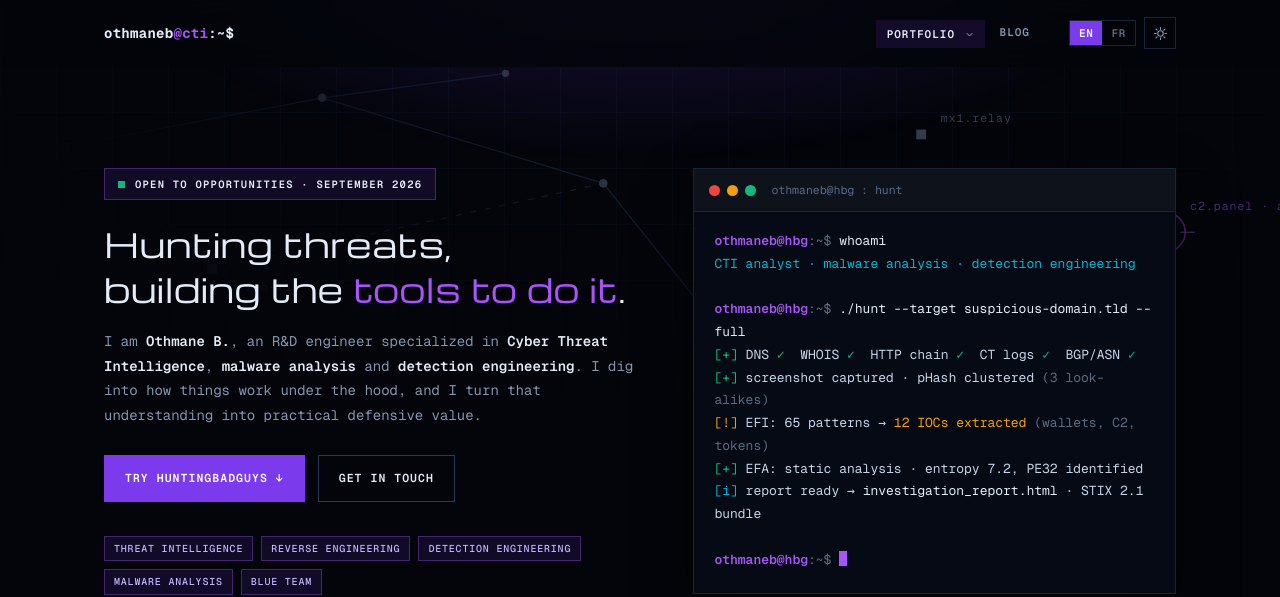
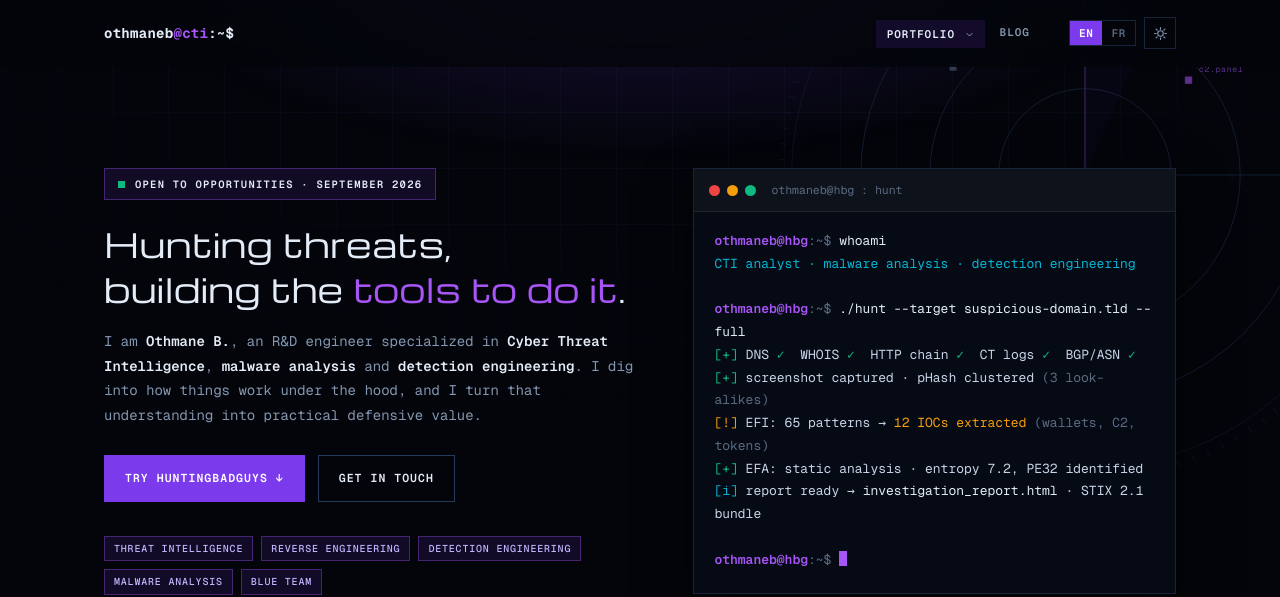
Before and after one commit to indestiny0xff/indestiny0xff.github.io, a Jekyll site: the page built from index.html, in a window 1280 px wide. Shown: the top 597 px of the page. Built offline with Jekyll 4.4.1, drawn with Linux system fonts in a browser that asks for light colours.

Commit message:
Replace the hero graph with a radar sweep and fix stale-CSS rendering
The hero background drawing is now a single legible radar: concentric
rings with a tick dial, a slow rotating beam with a faint wedge, three
contact blips (the C2 blip pulsing, labeled c2.panel and phish-kit) and
crosshair axes, cropped into the top right corner. It replaces the
node-graph hunt map, which read as scattered lines.

The giant padlock and the huge black circle before the contact card were
stale-CSS symptoms: browsers kept the cached stylesheet while the new
HTML loaded, so inline SVGs rendered unsized with default black fills.
The stylesheet link now carries a ?v= cache-buster (bump it on every
main.css change), every icon carries explicit width/height attributes,
and the decorative ring groups carry inline fill:none so they can never
render as filled shapes.

Co-Authored-By: Claude Fable 5 <noreply@anthropic.com>

```diff
--- a/_layouts/default.html
+++ b/_layouts/default.html
@@ -16,7 +16,7 @@
   <link rel="preconnect" href="https://fonts.googleapis.com">
   <link rel="preconnect" href="https://fonts.gstatic.com" crossorigin>
   <link href="https://fonts.googleapis.com/css2?family=Geist+Mono:wght@400;500;600;700&family=Michroma&display=swap" rel="stylesheet">
-  <link rel="stylesheet" href="{{ '/assets/css/main.css' | relative_url }}">
+  <link rel="stylesheet" href="{{ '/assets/css/main.css' | relative_url }}?v=20260826b">
   <link rel="alternate" type="application/rss+xml" title="{{ site.title }}" href="{{ '/feed.xml' | relative_url }}">
   <script>
     // Apply saved theme/lang before first paint to avoid flash
@@ -63,8 +63,8 @@
           <button id="langFr" type="button">FR</button>
         </div>
         <button class="theme-btn" id="themeBtn" type="button" aria-label="Toggle theme">
-          <svg class="ico-sun" viewBox="0 0 24 24" fill="none" stroke="currentColor" stroke-width="1.8" stroke-linecap="round" aria-hidden="true"><circle cx="12" cy="12" r="4.4"/><path d="M12 2.5v2.5M12 19v2.5M2.5 12H5M19 12h2.5M4.9 4.9l1.8 1.8M17.3 17.3l1.8 1.8M19.1 4.9l-1.8 1.8M6.7 17.3l-1.8 1.8"/></svg>
-          <svg class="ico-moon" viewBox="0 0 24 24" fill="none" stroke="currentColor" stroke-width="1.8" stroke-linecap="round" stroke-linejoin="round" aria-hidden="true"><path d="M20 13.6A8.1 8.1 0 0 1 10.4 4a8.1 8.1 0 1 0 9.6 9.6Z"/></svg>
+          <svg class="ico-sun" viewBox="0 0 24 24" width="15" height="15" fill="none" stroke="currentColor" stroke-width="1.8" stroke-linecap="round" aria-hidden="true"><circle cx="12" cy="12" r="4.4"/><path d="M12 2.5v2.5M12 19v2.5M2.5 12H5M19 12h2.5M4.9 4.9l1.8 1.8M17.3 17.3l1.8 1.8M19.1 4.9l-1.8 1.8M6.7 17.3l-1.8 1.8"/></svg>
+          <svg class="ico-moon" viewBox="0 0 24 24" width="15" height="15" fill="none" stroke="currentColor" stroke-width="1.8" stroke-linecap="round" stroke-linejoin="round" aria-hidden="true"><path d="M20 13.6A8.1 8.1 0 0 1 10.4 4a8.1 8.1 0 1 0 9.6 9.6Z"/></svg>
         </button>
       </div>
     </div>
--- a/assets/css/main.css
+++ b/assets/css/main.css
@@ -257,40 +257,40 @@ html[data-theme="light"] .theme-btn .ico-sun { display: none; }
 }
 @media (max-width: 940px) { .hero-grid { grid-template-columns: 1fr; gap: 44px; } }
 
-/* ---------- Hunt map: infrastructure graph drawn behind the hero ---------- */
-.hunt-map {
-  position: absolute; inset: 0; z-index: 0;
-  width: 100%; height: 100%;
-  pointer-events: none; opacity: .55;
-  -webkit-mask-image: radial-gradient(90% 85% at 72% 10%, #000 25%, transparent 78%);
-          mask-image: radial-gradient(90% 85% at 72% 10%, #000 25%, transparent 78%);
+/* ---------- Hero radar: slow hunting sweep behind the hero ---------- */
+.hero-radar {
+  position: absolute; z-index: 0; pointer-events: none;
+  top: -170px; right: -150px; width: 690px; height: 690px;
+  opacity: .55;
+  -webkit-mask-image: radial-gradient(58% 58% at 50% 50%, #000 55%, transparent 98%);
+          mask-image: radial-gradient(58% 58% at 50% 50%, #000 55%, transparent 98%);
 }
-html[data-theme="light"] .hunt-map { opacity: .6; }
-.hm-edges { stroke: var(--border-hi); stroke-width: 1; fill: none; }
-.hm-nodes { fill: var(--muted); }
-.hm-flag { stroke: var(--accent-2); stroke-width: 1; fill: none; }
-.hm-flag .hm-core { fill: var(--accent-2); stroke: none; }
-.hunt-map text {
-  font-family: var(--mono); font-size: 9.5px; letter-spacing: .08em;
-  fill: var(--muted);
+html[data-theme="light"] .hero-radar { opacity: .5; }
+.rd-rings { stroke: var(--border-hi); stroke-width: 1; }
+.rd-ticks { stroke: var(--border-hi); stroke-width: 8; stroke-dasharray: 1.5 16.9; opacity: .7; }
+.rd-wedge { fill: var(--accent); opacity: .07; stroke: none; }
+.rd-beam { stroke: var(--accent-2); stroke-width: 1; opacity: .55; }
+.rd-sweep {
+  transform-box: view-box; transform-origin: 400px 400px;
+  animation: sweepSpin 12s linear infinite;
 }
-.hunt-map text.hm-hot { fill: var(--accent-2); }
-.hm-draw {
-  stroke-dasharray: 1; stroke-dashoffset: 1;
-  animation: edgeDraw 1.8s cubic-bezier(.22, 1, .36, 1) .7s forwards;
-}
-@keyframes edgeDraw { to { stroke-dashoffset: 0; } }
-.hm-dash { stroke-dasharray: 5 7; animation: dashDrift 40s linear infinite; }
-@keyframes dashDrift { to { stroke-dashoffset: -240; } }
-.hm-pulse {
+.rd-blips rect { fill: var(--muted); }
+.rd-blips .rd-hot, .rd-blips .rd-hot-pulse { fill: var(--accent-2); }
+.rd-blips .rd-hot-pulse {
   transform-box: fill-box; transform-origin: center;
   animation: nodePulse 3.2s ease-out infinite;
 }
 @keyframes nodePulse {
   0%        { transform: scale(1); opacity: .8; }
-  70%, 100% { transform: scale(2.1); opacity: 0; }
+  70%, 100% { transform: scale(2.4); opacity: 0; }
 }
-@media (max-width: 940px) { .hunt-map { display: none; } }
+.rd-labels text {
+  font-family: var(--mono); font-size: 9.5px; letter-spacing: .08em;
+  fill: var(--muted);
+}
+.rd-labels .rd-c2 { fill: var(--accent-2); }
+.rd-core { fill: var(--accent-2); }
+@media (max-width: 940px) { .hero-radar { display: none; } }
 
 /* Status badge: bordered square tag with pulsing marker */
 .status-pill {
@@ -754,9 +754,8 @@ body, .nav, .surfaced { transition: background-color .4s ease, color .4s ease; }
   .hero-grid > div:first-child > *, .hero-grid > .term { animation: none; }
   html { scroll-behavior: auto; }
   .t-caret, .status-inner::before, .facade .play,
-  .hm-dash, .hm-pulse, .rt-sweep { animation: none; }
-  .hm-draw { animation: none; stroke-dashoffset: 0; }
-  .hm-pulse { opacity: 0; }
+  .rd-sweep, .rd-hot-pulse, .rt-sweep { animation: none; }
+  .rd-hot-pulse { opacity: 0; }
 }
 
 /* ============================================================
--- a/index.html
+++ b/index.html
@@ -5,44 +5,32 @@ description: "othmaneb is an R&D engineer in Cyber Threat Intelligence, Malware
 
 <!-- ================= HERO ================= -->
 <header class="hero">
-  <!-- Hunt map: faint infrastructure-investigation graph drawn behind the hero -->
-  <svg class="hunt-map" viewBox="0 0 1180 560" preserveAspectRatio="xMidYMin slice" aria-hidden="true" focusable="false">
-    <g class="hm-edges">
-      <path d="M120 120 L330 80 L480 60"/>
-      <path d="M330 80 L560 150 L680 300"/>
-      <path d="M120 120 L240 220"/>
-      <path class="hm-dash" d="M240 220 L560 150"/>
-      <path class="hm-draw" pathLength="1" d="M560 150 L820 110 L1020 190"/>
-      <path d="M1020 190 L900 330 L680 300"/>
-      <path class="hm-dash" d="M900 330 L1080 420"/>
+  <!-- Radar: slow hunting sweep drawn behind the hero, top right -->
+  <svg class="hero-radar" viewBox="0 0 800 800" aria-hidden="true" focusable="false">
+    <g class="rd-rings" style="fill:none">
+      <circle cx="400" cy="400" r="100"/>
+      <circle cx="400" cy="400" r="180"/>
+      <circle cx="400" cy="400" r="260"/>
+      <circle cx="400" cy="400" r="340"/>
+      <line x1="400" y1="48" x2="400" y2="752"/>
+      <line x1="48" y1="400" x2="752" y2="400"/>
     </g>
-    <g class="hm-nodes">
-      <rect x="116" y="116" width="8" height="8"/>
-      <circle cx="330" cy="80" r="3.5"/>
-      <circle cx="480" cy="60" r="3"/>
-      <circle cx="560" cy="150" r="3.5"/>
-      <rect x="816" y="106" width="8" height="8"/>
-      <circle cx="680" cy="300" r="3.5"/>
-      <rect x="236" y="216" width="8" height="8"/>
-      <circle cx="900" cy="330" r="3.5"/>
-      <circle cx="1080" cy="420" r="3"/>
+    <circle class="rd-ticks" style="fill:none" cx="400" cy="400" r="352"/>
+    <g class="rd-sweep">
+      <path class="rd-wedge" d="M400 400 L400 60 A340 340 0 0 1 538 89 Z"/>
+      <line class="rd-beam" x1="400" y1="400" x2="400" y2="60"/>
     </g>
-    <g class="hm-flag">
-      <circle cx="1020" cy="190" r="16"/>
-      <circle class="hm-pulse" cx="1020" cy="190" r="16"/>
-      <line x1="1020" y1="166" x2="1020" y2="178"/>
-      <line x1="1020" y1="202" x2="1020" y2="214"/>
-      <line x1="996" y1="190" x2="1008" y2="190"/>
-      <line x1="1032" y1="190" x2="1044" y2="190"/>
-      <rect class="hm-core" x="1016.5" y="186.5" width="7" height="7"/>
+    <g class="rd-blips">
+      <rect x="243" y="271" width="8" height="8"/>
+      <rect x="468" y="534" width="8" height="8"/>
+      <rect class="rd-hot" x="516" y="286" width="8" height="8"/>
+      <rect class="rd-hot-pulse" x="516" y="286" width="8" height="8"/>
     </g>
-    <g class="hm-labels">
-      <text x="836" y="100">mx1.relay</text>
-      <text class="hm-hot" x="1040" y="172">c2.panel · as-4837</text>
-      <text x="914" y="324">cert:9f3a</text>
-      <text x="254" y="238">phish-kit</text>
-      <text x="1092" y="416">.onion</text>
+    <g class="rd-labels">
+      <text x="259" y="266">phish-kit</text>
+      <text class="rd-c2" x="532" y="281">c2.panel</text>
     </g>
+    <circle class="rd-core" cx="400" cy="400" r="3.5"/>
   </svg>
   <div class="wrap hero-grid">
     <div>
@@ -134,7 +122,7 @@ description: "othmaneb is an R&D engineer in Cyber Threat Intelligence, Malware
     <div class="browser reveal" id="hbgBrowser">
       <div class="browser-chrome">
         <span class="b-dots"><i></i><i></i><i></i></span>
-        <span class="urlbar"><svg class="lock" viewBox="0 0 24 24" fill="none" stroke="currentColor" stroke-width="2" stroke-linejoin="round" aria-hidden="true"><rect x="5.5" y="10.5" width="13" height="9"/><path d="M8.5 10.5V7.8a3.5 3.5 0 0 1 7 0v2.7"/></svg>https://<b>huntingbadguys.online</b>/demo</span>
+        <span class="urlbar"><svg class="lock" viewBox="0 0 24 24" width="11" height="11" fill="none" stroke="currentColor" stroke-width="2" stroke-linejoin="round" aria-hidden="true"><rect x="5.5" y="10.5" width="13" height="9"/><path d="M8.5 10.5V7.8a3.5 3.5 0 0 1 7 0v2.7"/></svg>https://<b>huntingbadguys.online</b>/demo</span>
         <a class="b-open" href="https://huntingbadguys.online/demo" target="_blank" rel="noopener" title="Open in a new tab">
           <span class="lang-en">Full screen ↗</span><span class="lang-fr">Plein écran ↗</span>
         </a>
@@ -343,23 +331,23 @@ description: "othmaneb is an R&D engineer in Cyber Threat Intelligence, Malware
     </h2>
     <div class="skill-grid" style="margin-top:40px">
       <div class="skill-card reveal">
-        <h3><svg viewBox="0 0 24 24" fill="none" stroke="currentColor" stroke-width="2" stroke-linecap="round" stroke-linejoin="round" aria-hidden="true"><path d="M8 6l-5 6 5 6M16 6l5 6-5 6"/></svg> <span class="lang-en">Languages</span><span class="lang-fr">Langages</span></h3>
+        <h3><svg viewBox="0 0 24 24" width="15" height="15" fill="none" stroke="currentColor" stroke-width="2" stroke-linecap="round" stroke-linejoin="round" aria-hidden="true"><path d="M8 6l-5 6 5 6M16 6l5 6-5 6"/></svg> <span class="lang-en">Languages</span><span class="lang-fr">Langages</span></h3>
         <ul><li>Python</li><li>C</li><li>PowerShell</li><li>Bash</li><li>Assembly (x86/x64)</li></ul>
       </div>
       <div class="skill-card reveal">
-        <h3><svg viewBox="0 0 24 24" fill="none" stroke="currentColor" stroke-width="2" stroke-linejoin="round" aria-hidden="true"><rect x="7" y="7" width="10" height="10"/><path d="M9.5 3.5v3.5M14.5 3.5v3.5M9.5 17v3.5M14.5 17v3.5M3.5 9.5H7M3.5 14.5H7M17 9.5h3.5M17 14.5h3.5"/></svg> Reverse Engineering</h3>
+        <h3><svg viewBox="0 0 24 24" width="15" height="15" fill="none" stroke="currentColor" stroke-width="2" stroke-linejoin="round" aria-hidden="true"><rect x="7" y="7" width="10" height="10"/><path d="M9.5 3.5v3.5M14.5 3.5v3.5M9.5 17v3.5M14.5 17v3.5M3.5 9.5H7M3.5 14.5H7M17 9.5h3.5M17 14.5h3.5"/></svg> Reverse Engineering</h3>
         <ul><li>Ghidra</li><li>IDA</li><li>x32dbg / x64dbg</li><li><span class="lang-en">Windows/Linux kernel internals</span><span class="lang-fr">Internals kernel Windows/Linux</span></li></ul>
       </div>
       <div class="skill-card reveal">
-        <h3><svg viewBox="0 0 24 24" fill="none" stroke="currentColor" stroke-width="2" stroke-linecap="round" aria-hidden="true"><circle cx="12" cy="12" r="6.5"/><path d="M12 2v4M12 18v4M2 12h4M18 12h4"/><circle cx="12" cy="12" r="1.4" fill="currentColor" stroke="none"/></svg> Detection</h3>
+        <h3><svg viewBox="0 0 24 24" width="15" height="15" fill="none" stroke="currentColor" stroke-width="2" stroke-linecap="round" aria-hidden="true"><circle cx="12" cy="12" r="6.5"/><path d="M12 2v4M12 18v4M2 12h4M18 12h4"/><circle cx="12" cy="12" r="1.4" fill="currentColor" stroke="none"/></svg> Detection</h3>
         <ul><li>Suricata</li><li>YARA</li><li>Sigma</li><li>KQL</li></ul>
       </div>
       <div class="skill-card reveal">
-        <h3><svg viewBox="0 0 24 24" fill="none" stroke="currentColor" stroke-width="2" stroke-linejoin="round" aria-hidden="true"><path d="M2 12s3.6-6.4 10-6.4S22 12 22 12s-3.6 6.4-10 6.4S2 12 2 12Z"/><circle cx="12" cy="12" r="2.6"/></svg> CTI &amp; OSINT</h3>
+        <h3><svg viewBox="0 0 24 24" width="15" height="15" fill="none" stroke="currentColor" stroke-width="2" stroke-linejoin="round" aria-hidden="true"><path d="M2 12s3.6-6.4 10-6.4S22 12 22 12s-3.6 6.4-10 6.4S2 12 2 12Z"/><circle cx="12" cy="12" r="2.6"/></svg> CTI &amp; OSINT</h3>
         <ul><li>MISP · OpenCTI</li><li>Censys · Shodan</li><li>Urlscan · VirusTotal</li><li><span class="lang-en">API reverse engineering</span><span class="lang-fr">Reverse d'API</span></li></ul>
       </div>
       <div class="skill-card reveal">
-        <h3><svg viewBox="0 0 24 24" fill="none" stroke="currentColor" stroke-width="2" stroke-linecap="round" stroke-linejoin="round" aria-hidden="true"><rect x="3" y="4.5" width="18" height="15"/><path d="M7 9l3.5 3L7 15M12.5 15H17"/></svg> <span class="lang-en">Systems &amp; Tooling</span><span class="lang-fr">Systèmes &amp; Outils</span></h3>
+        <h3><svg viewBox="0 0 24 24" width="15" height="15" fill="none" stroke="currentColor" stroke-width="2" stroke-linecap="round" stroke-linejoin="round" aria-hidden="true"><rect x="3" y="4.5" width="18" height="15"/><path d="M7 9l3.5 3L7 15M12.5 15H17"/></svg> <span class="lang-en">Systems &amp; Tooling</span><span class="lang-fr">Systèmes &amp; Outils</span></h3>
         <ul><li>Linux</li><li>Docker</li><li>Git</li><li><span class="lang-en">Virtualization</span><span class="lang-fr">Virtualisation</span></li></ul>
       </div>
     </div>
@@ -441,7 +429,7 @@ description: "othmaneb is an R&D engineer in Cyber Threat Intelligence, Malware
   <div class="wrap">
     <div class="contact-box reveal">
       <svg class="reticle" viewBox="0 0 240 240" aria-hidden="true" focusable="false">
-        <g class="rt-rings">
+        <g class="rt-rings" style="fill:none">
           <circle cx="120" cy="120" r="46"/>
           <circle cx="120" cy="120" r="82"/>
           <circle cx="120" cy="120" r="112"/>
@@ -463,15 +451,15 @@ description: "othmaneb is an R&D engineer in Cyber Threat Intelligence, Malware
       </p>
       <div class="contact-links">
         <a class="btn btn-primary" href="mailto:othmaneb@proton.me">
-          <svg viewBox="0 0 24 24" fill="none" stroke="currentColor" stroke-width="2" stroke-linejoin="round" aria-hidden="true"><rect x="3" y="5.5" width="18" height="13"/><path d="m3.5 7 8.5 6 8.5-6"/></svg>
+          <svg viewBox="0 0 24 24" width="14" height="14" fill="none" stroke="currentColor" stroke-width="2" stroke-linejoin="round" aria-hidden="true"><rect x="3" y="5.5" width="18" height="13"/><path d="m3.5 7 8.5 6 8.5-6"/></svg>
           othmaneb@proton.me
         </a>
         <a class="btn btn-ghost" href="{{ '/assets/cv/OthmaneB_CV_EN.pdf' | relative_url }}" download>
-          <svg viewBox="0 0 24 24" fill="none" stroke="currentColor" stroke-width="2" stroke-linecap="round" stroke-linejoin="round" aria-hidden="true"><path d="M12 4v10M7.5 10.5 12 15l4.5-4.5M4.5 19h15"/></svg>
+          <svg viewBox="0 0 24 24" width="14" height="14" fill="none" stroke="currentColor" stroke-width="2" stroke-linecap="round" stroke-linejoin="round" aria-hidden="true"><path d="M12 4v10M7.5 10.5 12 15l4.5-4.5M4.5 19h15"/></svg>
           <span class="lang-en">Resume (EN)</span><span class="lang-fr">CV (EN)</span>
         </a>
         <a class="btn btn-ghost" href="{{ '/assets/cv/OthmaneB_CV_FR.pdf' | relative_url }}" download>
-          <svg viewBox="0 0 24 24" fill="none" stroke="currentColor" stroke-width="2" stroke-linecap="round" stroke-linejoin="round" aria-hidden="true"><path d="M12 4v10M7.5 10.5 12 15l4.5-4.5M4.5 19h15"/></svg>
+          <svg viewBox="0 0 24 24" width="14" height="14" fill="none" stroke="currentColor" stroke-width="2" stroke-linecap="round" stroke-linejoin="round" aria-hidden="true"><path d="M12 4v10M7.5 10.5 12 15l4.5-4.5M4.5 19h15"/></svg>
           <span class="lang-en">Resume (FR)</span><span class="lang-fr">CV (FR)</span>
         </a>
         <a class="btn btn-ghost" href="https://github.com/indestiny0xff" target="_blank" rel="noopener">GitHub</a>
```
Also changed, not shown: CLAUDE.md (+5 -2 lines).
